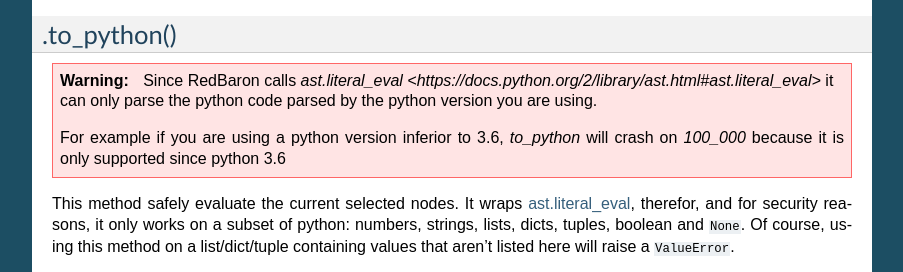
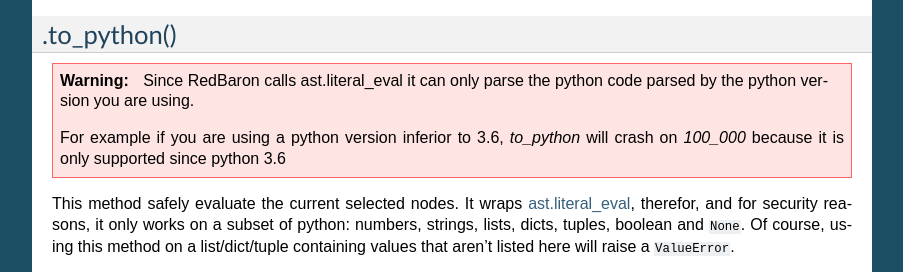
Before and after one commit to PyCQA/redbaron, a Sphinx documentation site: the page built from docs/other.rst, in a window 1280 px wide and 900 px high, scrolled down 3739 px, cut to the strip 188-460 px from the top of the window. Shown: the whole strip, without its empty margins (198-1101 px from the left). Built offline with Sphinx 7.4.7, drawn with Linux system fonts in a browser that asks for light colours; part of the change alters nothing that is shown.

Commit message:
[doc] okay, you can't put link in warning box for reasons

```diff
--- a/docs/other.rst
+++ b/docs/other.rst
@@ -314,8 +314,8 @@ expect the number of spaces to add or to remove as first argument.
 
 .. WARNING::
 
-   Since RedBaron calls `ast.literal_eval <https://docs.python.org/2/library/ast.html#ast.literal_eval>`
-   it can only parse the python code parsed by the python version you are using.
+   Since RedBaron calls ast.literal_eval it can only parse the python code
+   parsed by the python version you are using.
 
    For example if you are using a python version inferior to 3.6, `to_python`
    will crash on `100_000` because it is only supported since python 3.6
```
